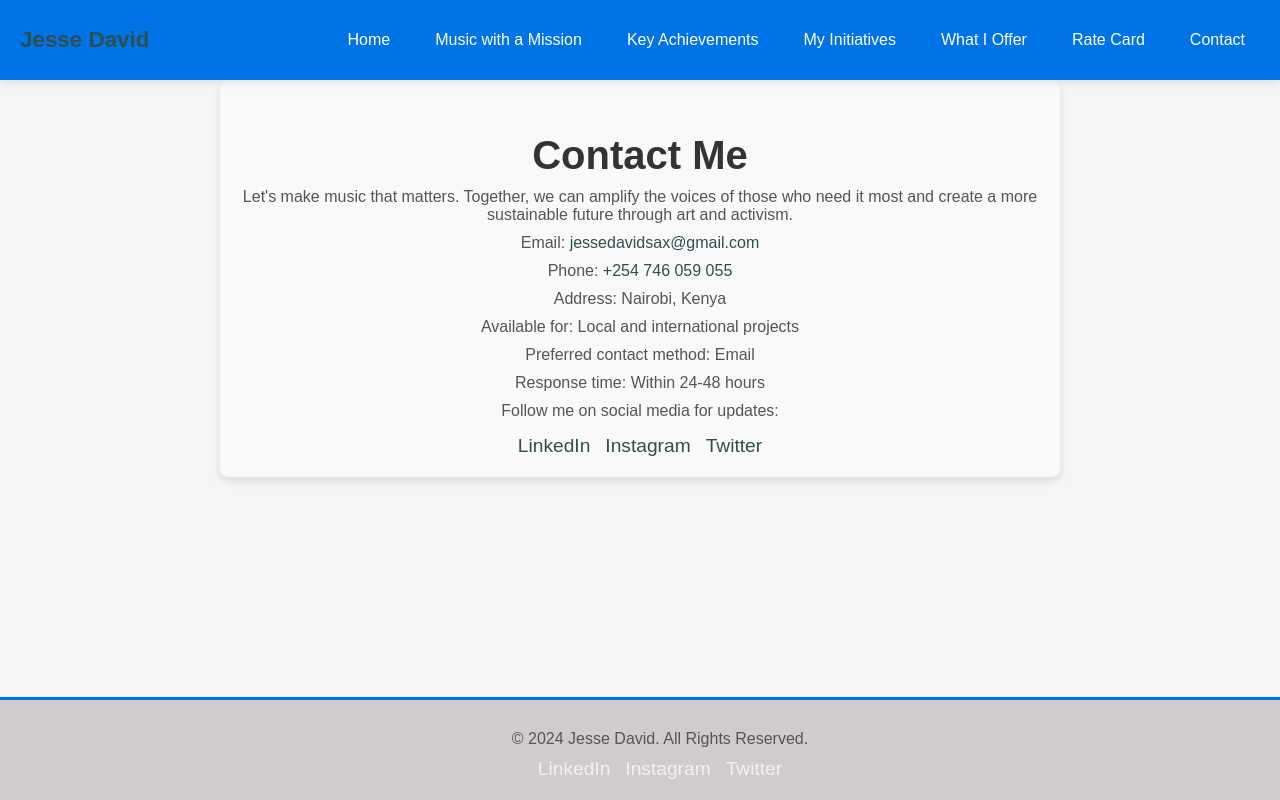
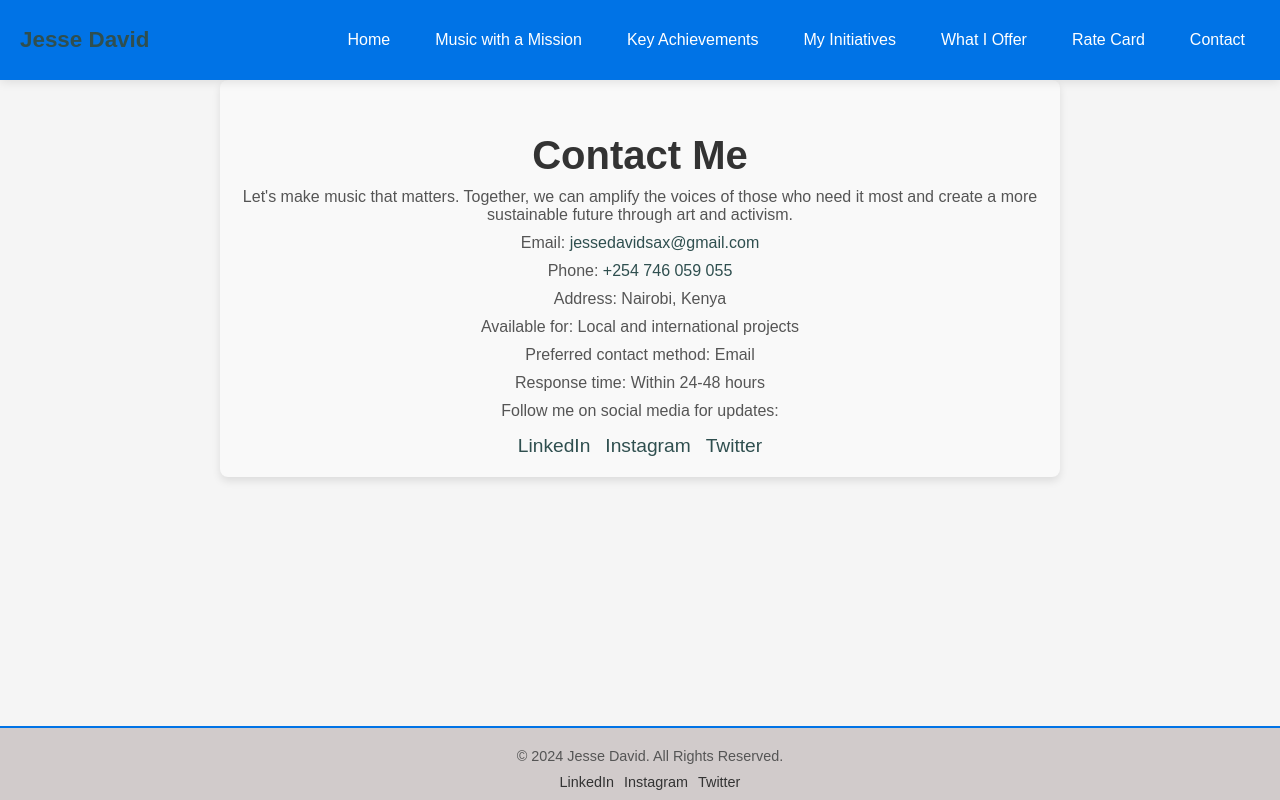
Before and after one commit to O-tero/portfolio, a React (Create React App) app: page /contact in a window 1280 px wide. Shown: the top 800 px of the page. Built offline with nearby package versions, Linux system fonts and the light colour scheme.

Commit message:
modify footer.css module

```diff
--- a/src/styles/Footer.module.css
+++ b/src/styles/Footer.module.css
@@ -1,16 +1,17 @@
 /* Footer Styles */
 .footer {
   background-color: #d1cbcb;
-  color: #f1f1f1;
-  padding: 20px;
+  color: #333; /* Darker text for readability */
+  padding: 10px; /* Smaller padding */
   text-align: center;
-  border-top: 3px solid #0073e6;
-  width: 50%;
+  border-top: 2px solid #0073e6; /* Slightly thinner border */
+  width: 100%; /* Ensure full width */
+  font-size: 0.9em; /* Reduced text size */
 }
 
-/* Force footer to stay at bottom */
+/* Sticky Footer Placement */
 .stickyFooter {
-  position: absolute;
+  position: relative;
   bottom: 0;
   left: 0;
   width: 100%;
@@ -18,50 +19,34 @@
 
 /* Social Links */
 .socialLinks {
-  margin-top: 10px;
+  margin-top: 5px; /* Reduced margin */
   display: flex;
   justify-content: center;
-  gap: 15px;
+  gap: 10px; /* Closer spacing */
 }
 
 .socialLinks a {
-  color: #f1f1f1;
+  color: #333;
   text-decoration: none;
   transition: color 0.3s ease, transform 0.3s ease;
-  font-size: 1.2em;
+  font-size: 1em;
 }
 
 .socialLinks a:hover {
   color: #0073e6;
-  transform: scale(1.1);
+  transform: scale(1.05); /* Subtle hover effect */
 }
 
-/* Back to Top Button */
+/* Remove Back to Top Button */
 .backToTop {
-  position: fixed;
-  bottom: 40px;
-  right: 20px;
-  background-color: #0073e6;
-  color: #fff;
-  border: none;
-  padding: 10px 15px;
-  border-radius: 50%;
-  cursor: pointer;
-  font-size: 1.5em;
-  box-shadow: 0px 4px 8px rgba(0, 0, 0, 0.3);
-  transition: background-color 0.3s ease, transform 0.3s ease;
-}
-
-.backToTop:hover {
-  background-color: #005bb5;
-  transform: translateY(-5px);
+  display: none;
 }
 
 /* Layout Container for Sticky Footer */
 .mainContainer {
   display: flex;
   flex-direction: column;
-  min-height: 100vh; /* Make page full height */
+  min-height: 100vh; /* Full viewport height */
 }
 
 .contentWrapper {
@@ -72,21 +57,14 @@
 @media (max-width: 768px) {
   .socialLinks {
     flex-direction: column;
-    gap: 10px;
+    gap: 8px;
   }
 
   .footer {
-    padding: 15px;
+    padding: 8px;
   }
 
   .socialLinks a {
-    font-size: 1em;
-  }
-
-  .backToTop {
-    bottom: 20px;
-    right: 10px;
-    padding: 8px 12px;
-    font-size: 1.3em;
+    font-size: 0.9em;
   }
 }
```
